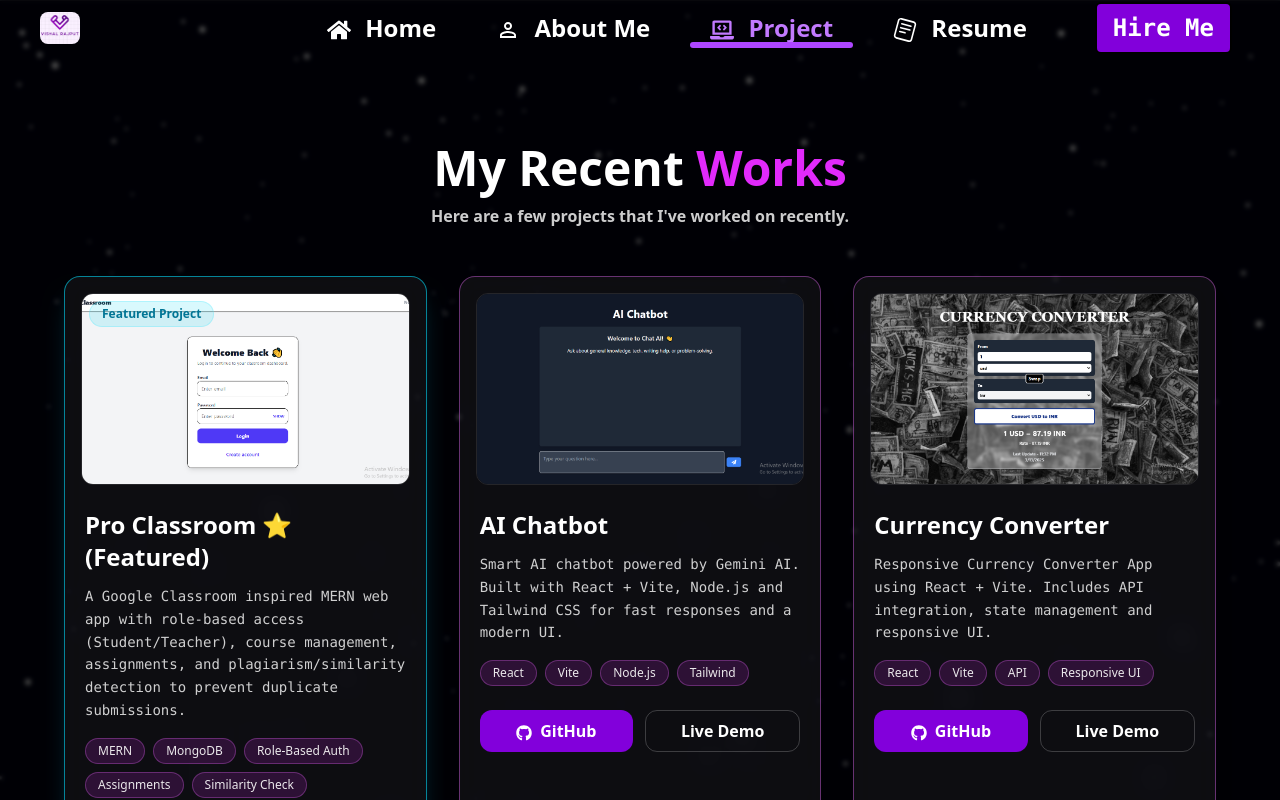
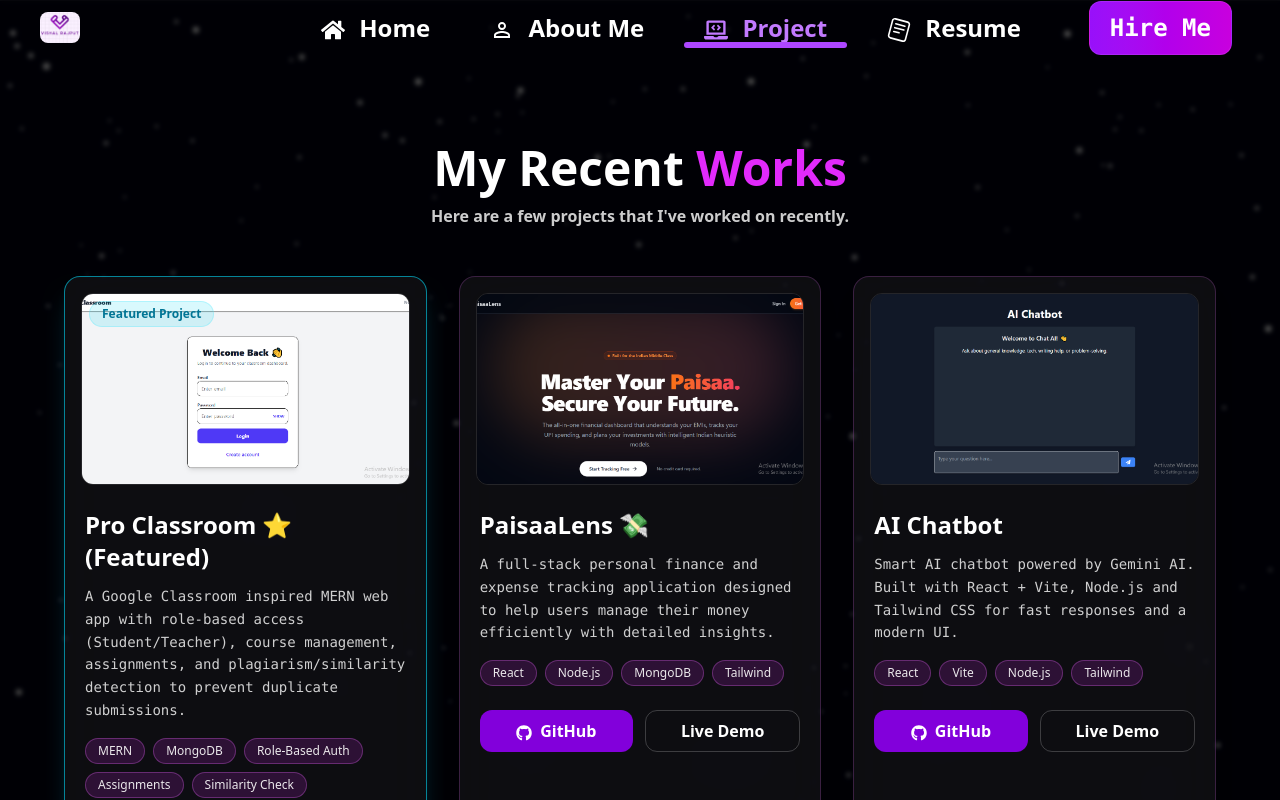
Before and after one commit to Vishalrajputhere/portfolio, a React (Vite) app: page /project in a window 1280 px wide. Shown: the top 800 px of the page. Built offline with nearby package versions, Linux system fonts and the light colour scheme.

Commit message:
feat: Add PaisaaLens project and enhance UI with premium gradients and animations

```diff
--- a/src/components/Home.jsx
+++ b/src/components/Home.jsx
@@ -38,7 +38,7 @@ function Home() {
               initial={{ opacity: 0, x: -20 }}
               animate={{ opacity: 1, x: 0 }}
               transition={{ delay: 0.2, duration: 0.5 }}
-              className="mt-3 text-5xl md:text-6xl font-serif font-bold text-fuchsia-500 leading-tight"
+              className="mt-3 text-5xl md:text-6xl font-serif font-bold bg-gradient-to-r from-fuchsia-400 to-purple-500 bg-clip-text text-transparent leading-tight pb-2"
             >
               Vishal Singh
             </motion.h1>
@@ -71,7 +71,7 @@ function Home() {
             >
               <button
                 onClick={() => navigate("/project")}
-                className="px-6 py-3 rounded-xl bg-purple-700 hover:bg-purple-500 transition font-bold shadow-lg"
+                className="px-8 py-3.5 rounded-xl bg-gradient-to-r from-purple-600 to-fuchsia-600 hover:from-purple-500 hover:to-fuchsia-500 transition-all font-bold shadow-lg shadow-purple-500/30 hover:shadow-purple-500/50 hover:-translate-y-1"
               >
                 View Projects 🚀
               </button>
@@ -80,7 +80,7 @@ function Home() {
                 href="/resume.pdf"
                 target="_blank"
                 rel="noopener noreferrer"
-                className="px-6 py-3 rounded-xl border border-white/30 hover:bg-white/10 transition font-bold"
+                className="px-8 py-3.5 rounded-xl border border-white/20 bg-white/5 hover:bg-white/10 backdrop-blur-sm transition-all font-bold hover:-translate-y-1"
               >
                 Download Resume 📄
               </a>
@@ -129,16 +129,20 @@ function Home() {
             transition={{ delay: 0.2, duration: 0.6 }}
             className="flex justify-center md:justify-end"
           >
-            <div className="relative">
+            <motion.div
+              animate={{ y: [0, -15, 0] }}
+              transition={{ duration: 4, repeat: Infinity, ease: "easeInOut" }}
+              className="relative"
+            >
               {/* Glow */}
-              <div className="absolute -inset-2 rounded-2xl bg-purple-500/20 blur-2xl" />
+              <div className="absolute -inset-2 rounded-2xl bg-purple-500/30 blur-2xl" />
 
               <img
                 src={image}
                 alt="Vishal"
                 className="relative rounded-2xl shadow-2xl w-64 md:w-[360px] border border-white/20"
               />
-            </div>
+            </motion.div>
           </motion.div>
         </div>
       </motion.section>
--- a/src/components/Navbar.jsx
+++ b/src/components/Navbar.jsx
@@ -96,7 +96,7 @@ function Navbar() {
       initial="initial"
       animate="animate"
       className={`min-w-full min-h-14 text-white font-black text-2xl flex flex-row justify-between items-center px-5 sticky top-0 left-0 z-50 transition-all duration-300
-      ${scrolling ? "bg-gray-900/70 backdrop-blur-lg shadow-lg" : "bg-transparent"}`}
+      ${scrolling ? "bg-gray-900/60 backdrop-blur-xl shadow-lg border-b border-white/10" : "bg-transparent border-b border-transparent"}`}
     >
       {/* Logo */}
       <div className="flex items-center cursor-pointer">
@@ -139,7 +139,7 @@ function Navbar() {
 
         <button
           onClick={handleHireMe}
-          className="sm:mx-7 px-4 py-2 bg-purple-700 text-white border-2 border-black rounded-md font-mono transition-all duration-300 ease-in-out hover:bg-purple-400 hover:text-black text-center hover:scale-105"
+          className="sm:mx-7 px-5 py-2.5 bg-gradient-to-r from-purple-600 to-fuchsia-600 text-white rounded-xl font-bold font-mono transition-all duration-300 ease-in-out hover:from-purple-500 hover:to-fuchsia-500 hover:shadow-lg hover:shadow-purple-500/30 hover:scale-[1.05] border border-white/10"
         >
           Hire Me
         </button>
@@ -193,7 +193,7 @@ function Navbar() {
 
               <button
                 onClick={handleHireMe}
-                className="bg-purple-700 text-white px-5 py-2 rounded-xl font-mono transition-all duration-300 ease-in-out hover:bg-purple-400 hover:text-black"
+                className="bg-gradient-to-r from-purple-600 to-fuchsia-600 text-white px-6 py-3 rounded-xl font-bold font-mono transition-all duration-300 ease-in-out hover:shadow-lg hover:shadow-purple-500/30 w-11/12 mx-auto"
               >
                 Hire Me
               </button>
--- a/src/components/Project.jsx
+++ b/src/components/Project.jsx
@@ -3,6 +3,7 @@ import chatbot from "../img/chatbot.png";
 import todo from "../img/todo.png";
 import currency from "../img/currency_converter.png";
 import proclassroom from "../img/proclassroom.png";
+import paisaalens from "../img/paisaalens.png";
 
 import { FaGithub } from "react-icons/fa";
 import { motion } from "framer-motion";
@@ -23,6 +24,14 @@ function Project() {
       github: "https://github.com/Vishalrajputhere/pro-classroom",
       demo: "https://pro-classroom2.vercel.app/",
       featured: true,
+    },
+    {
+      title: "PaisaaLens 💸",
+      img: paisaalens,
+      desc: "A full-stack personal finance and expense tracking application designed to help users manage their money efficiently with detailed insights.",
+      tech: ["React", "Node.js", "MongoDB", "Tailwind"],
+      github: "https://github.com/Vishalrajputhere/PaisaaLens",
+      demo: "https://paisaalens.vercel.app/",
     },
     {
       title: "AI Chatbot",
@@ -77,12 +86,12 @@ function Project() {
               initial={{ opacity: 0, y: 20 }}
               animate={{ opacity: 1, y: 0 }}
               transition={{ delay: idx * 0.08, duration: 0.4 }}
-              className={`rounded-2xl border bg-white/5 backdrop-blur-md shadow-xl overflow-hidden
-              hover:scale-[1.02] transition-all duration-300 hover:bg-white/10
+              className={`rounded-2xl border bg-white/5 backdrop-blur-xl shadow-xl overflow-hidden
+              hover:-translate-y-2 hover:shadow-2xl transition-all duration-500 hover:bg-white/10 group
               ${
                 p.featured
-                  ? "border-cyan-400/60 shadow-cyan-500/20"
-                  : "border-fuchsia-400/40 hover:border-fuchsia-500"
+                  ? "border-cyan-400/60 shadow-cyan-500/20 hover:border-cyan-400 hover:shadow-cyan-500/40"
+                  : "border-fuchsia-400/20 hover:border-fuchsia-400 hover:shadow-fuchsia-500/30"
               }
 `}
             >
@@ -97,7 +106,7 @@ function Project() {
                 <img
                   src={p.img}
                   alt={p.title}
-                  className="w-full h-48 object-cover rounded-xl border border-white/10"
+                  className="w-full h-48 object-cover rounded-xl border border-white/10 transition-transform duration-700 group-hover:scale-105"
                 />
               </div>
 
```
Also changed, not shown: src/img/paisaalens.png (added), 1 other file (tests, documents, lock files or other folders).
